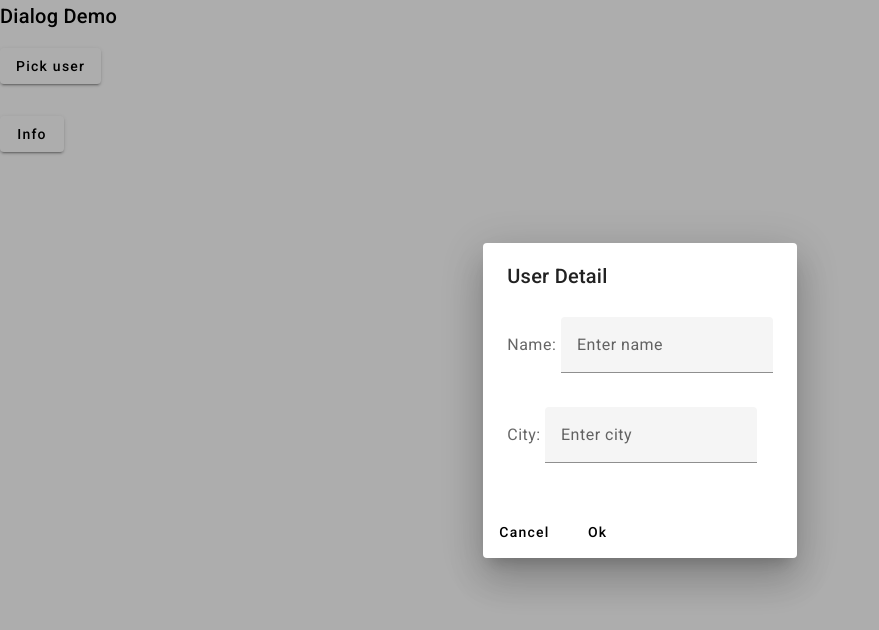
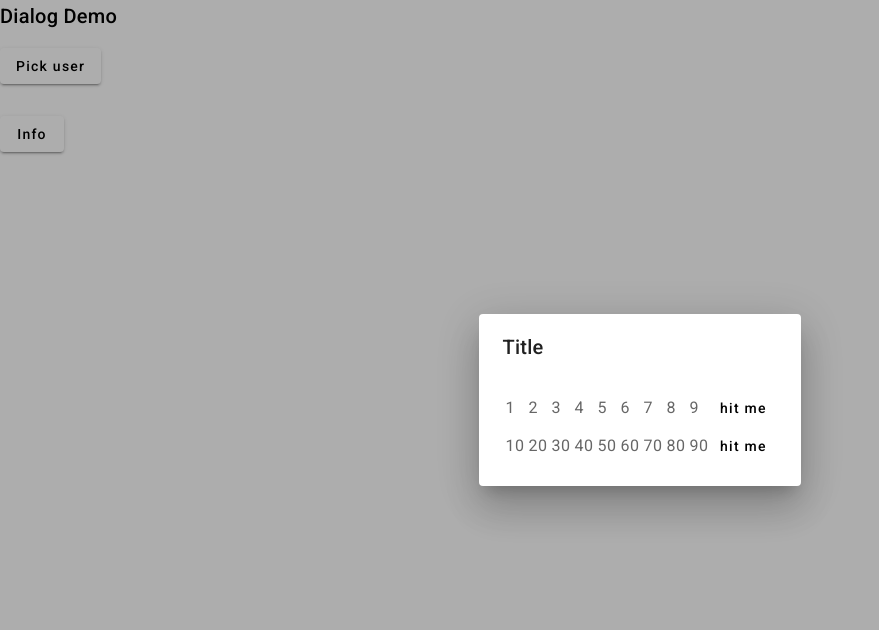
Before and after one commit to patriziosbr/formazione-fe-2, an Angular app: page / in a window 1280 px wide. Both pictures are taken after a click on the button "Pick user". Shown: the top 630 px of the page, without its empty margins (0-879 px from the left). Built offline with nearby package versions, Linux system fonts and the light colour scheme.

Commit message:
table and data ok

```diff
--- a/src/app/user-dialog/user-dialog.component.html
+++ b/src/app/user-dialog/user-dialog.component.html
@@ -1,17 +1,14 @@
-<h2 mat-dialog-title>User Detail</h2>
+<h2 mat-dialog-title>Title</h2>
 <div mat-dialog-content>
-  <p>Name:
-    <mat-form-field appearance="fill">
-      <input matInput [(ngModel)]="data.name" placeholder="Enter name">
-    </mat-form-field>
-  </p>
-  <p>City:
-    <mat-form-field appearance="fill">
-      <input matInput [(ngModel)]="data.city" placeholder="Enter city">
-    </mat-form-field>
-  </p>
+  <table>
+      <tbody>
+        <tr *ngFor="let row of dataTable;let i = index;">
+          <td *ngFor="let c of row" class='td-{{i}}'>
+              {{c}}
+          </td>
+          <button mat-button (click)="onCancelUserDialog(i)">hit me</button>
+       </tr>
+
+      </tbody>
+  </table>
 </div>
-<div mat-dialog-actions>
-  <button mat-button (click)="onCancelUserDialog()">Cancel</button>
-  <button mat-button [mat-dialog-close]="data" cdkFocusInitial>Ok</button>
-</div>
--- a/src/app/user-dialog/user-dialog.component.ts
+++ b/src/app/user-dialog/user-dialog.component.ts
@@ -1,4 +1,4 @@
-import { Component, Inject } from '@angular/core';
+import { Component, Inject, ViewChild } from '@angular/core';
 import { MatDialogRef, MAT_DIALOG_DATA } from '@angular/material/dialog';
 import { User } from '../interfaces/user';
 
@@ -8,11 +8,24 @@ import { User } from '../interfaces/user';
   styleUrls: ['./user-dialog.component.scss']
 })
 export class UserDialogComponent {
+  dataTable : Array<any> = [
+    [1,2,3,4,5,6,7,8,9],
+    [10,20,30,40,50,60,70,80,90]
+  ]
+  test: string = "ciao"
   constructor(
     public dialogRef: MatDialogRef<UserDialogComponent>,
     @Inject(MAT_DIALOG_DATA) public data: User,
   ) { }
-  onCancelUserDialog(): void {
-    this.dialogRef.close();
+  onCancelUserDialog( i : number): void {
+    console.log('click');
+    // this.dialogRef.close();
+    let elem = document.querySelectorAll('[class^="td-"]')
+    elem.forEach(item => {
+      // console.log(item.className.indexOf(`td-${i}`));
+      if(item.className.indexOf(`td-${i}`) >= 0) {
+        console.log(item.innerHTML);
+        }
+    });
   }
 }
```
